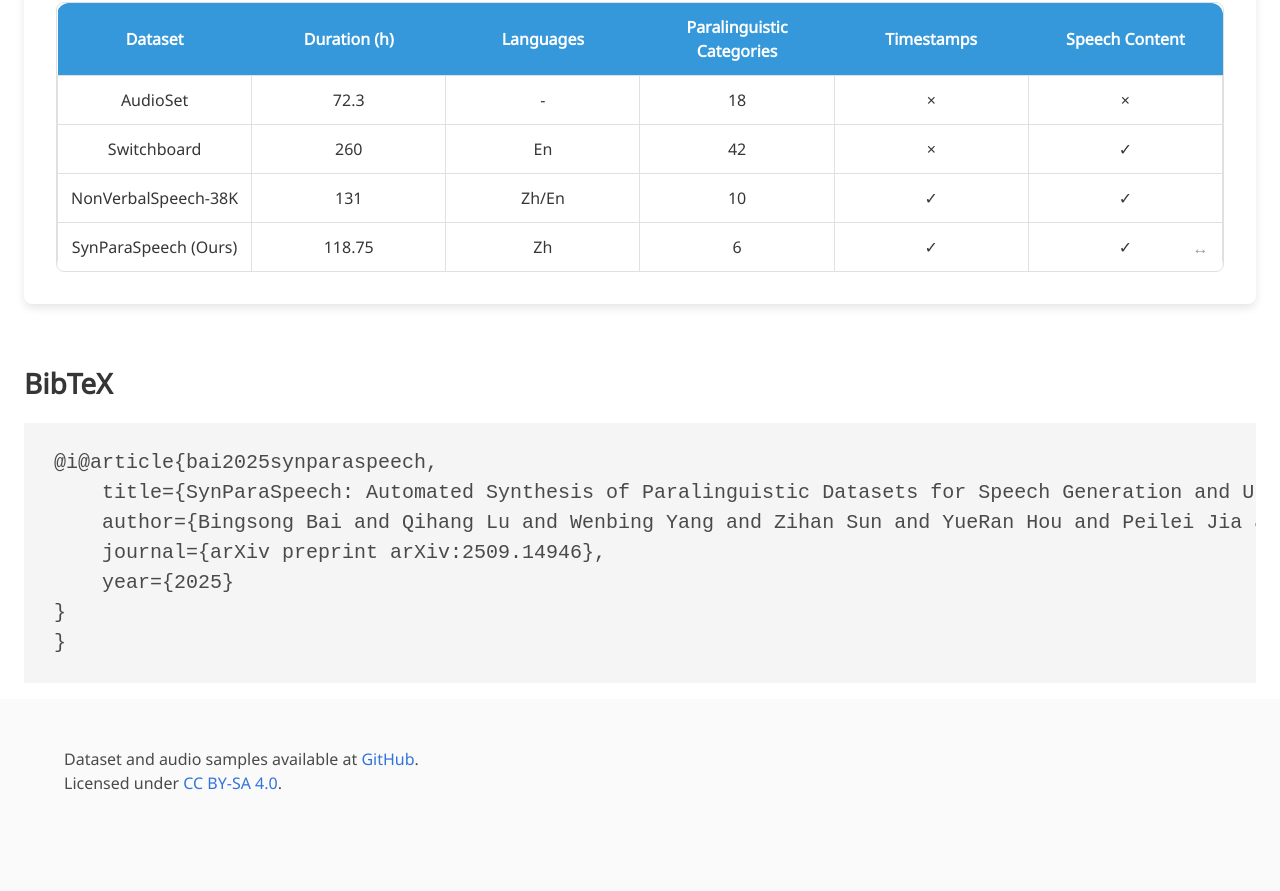
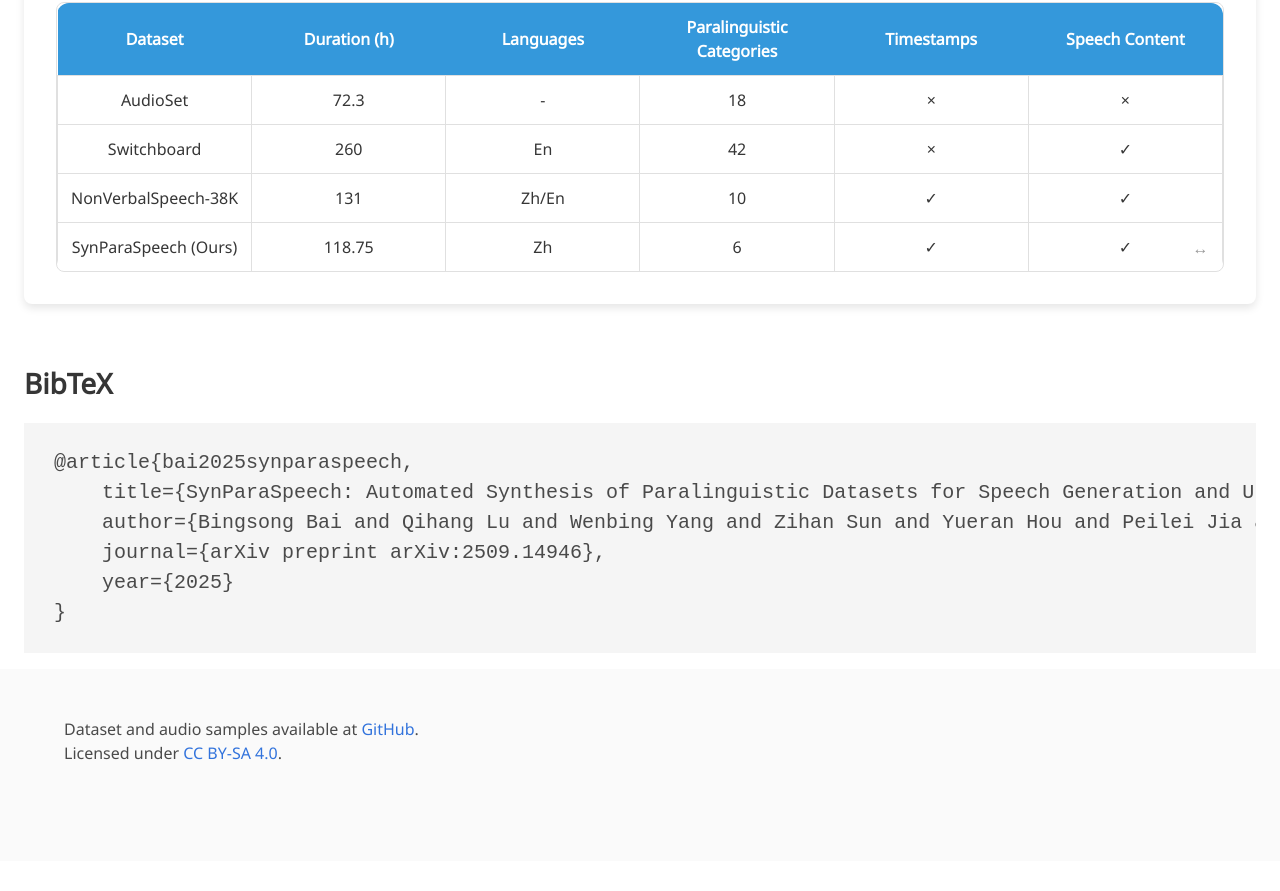
Before and after one commit to ShawnPi233/SynParaSpeech, a plain HTML site: page index.html in a window 1280 px wide. Shown: the part 3264-4155 px from the top of the page. After the commit the page ends 4125 px from the top, so only its background shows below. Drawn offline with nearby package versions, Linux system fonts and the light colour scheme; some icons are missing; a web font is replaced by a local one.

Commit message:
Update index.html

```diff
--- a/index.html
+++ b/index.html
@@ -559,13 +559,13 @@
     <section class="section" id="BibTeX">
     <div class="container-wider content">
       <h2 class="title">BibTeX</h2>
-      <pre><code>@i@article{bai2025synparaspeech,
+      <pre><code>@article{bai2025synparaspeech,
     title={SynParaSpeech: Automated Synthesis of Paralinguistic Datasets for Speech Generation and Understanding},
-    author={Bingsong Bai and Qihang Lu and Wenbing Yang and Zihan Sun and YueRan Hou and Peilei Jia and Songbai Pu and Ruibo Fu and Yingming Gao and Ya Li and Jun Gao},
+    author={Bingsong Bai and Qihang Lu and Wenbing Yang and Zihan Sun and Yueran Hou and Peilei Jia and Songbai Pu and Ruibo Fu and Yingming Gao and Ya Li and Jun Gao},
     journal={arXiv preprint arXiv:2509.14946},
     year={2025}
 }
-}</code></pre>
+</code></pre>
     </div>
   </section>
 
```
